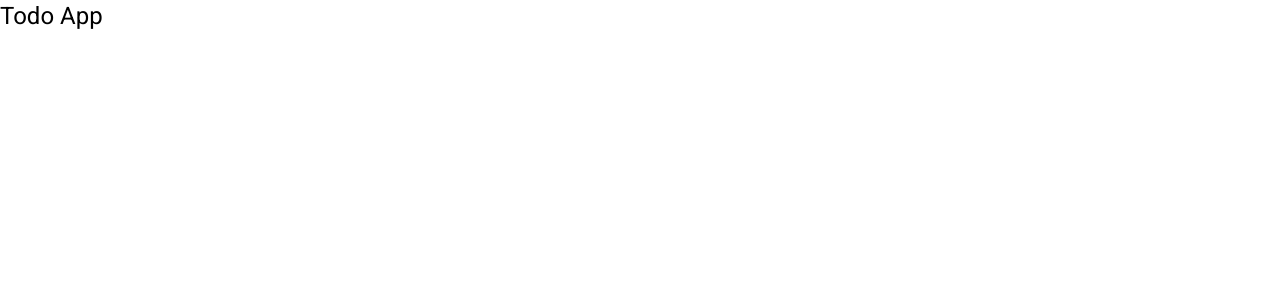
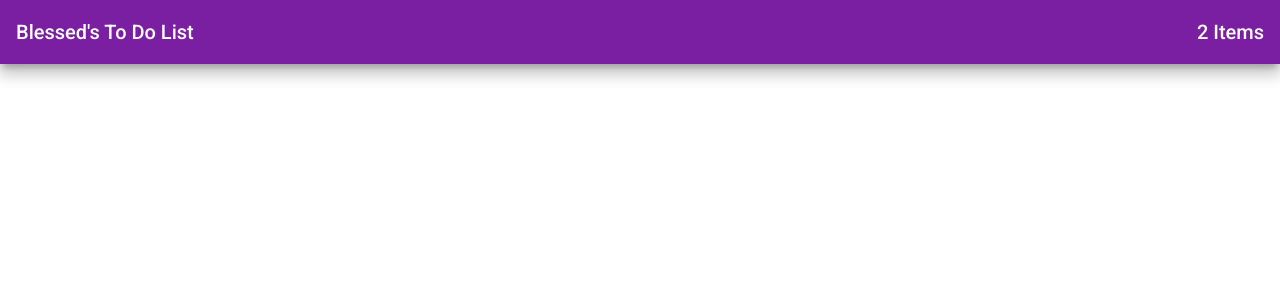
Before and after one commit to blessed-sibanda/angular-todo, an Angular app: page / in a window 1280 px wide. Shown: the top 300 px of the page. Built offline with nearby package versions, Linux system fonts and the light colour scheme.

Commit message:
create toolbar with user's name & # of items

```diff
--- a/src/app/app.component.html
+++ b/src/app/app.component.html
@@ -1 +1,7 @@
-<h1>Todo App</h1>
+<mat-toolbar class="mat-elevation-z10" color="primary">
+  <mat-toolbar-row>
+    <span>{{ username }}'s To Do List</span>
+    <span class="spacer"></span>
+    <span>{{ itemCount }} Items</span>
+  </mat-toolbar-row>
+</mat-toolbar>
--- a/src/app/app.component.scss
+++ b/src/app/app.component.scss
@@ -0,0 +1,3 @@
+.spacer {
+  flex: 1 1 auto;
+}
```
